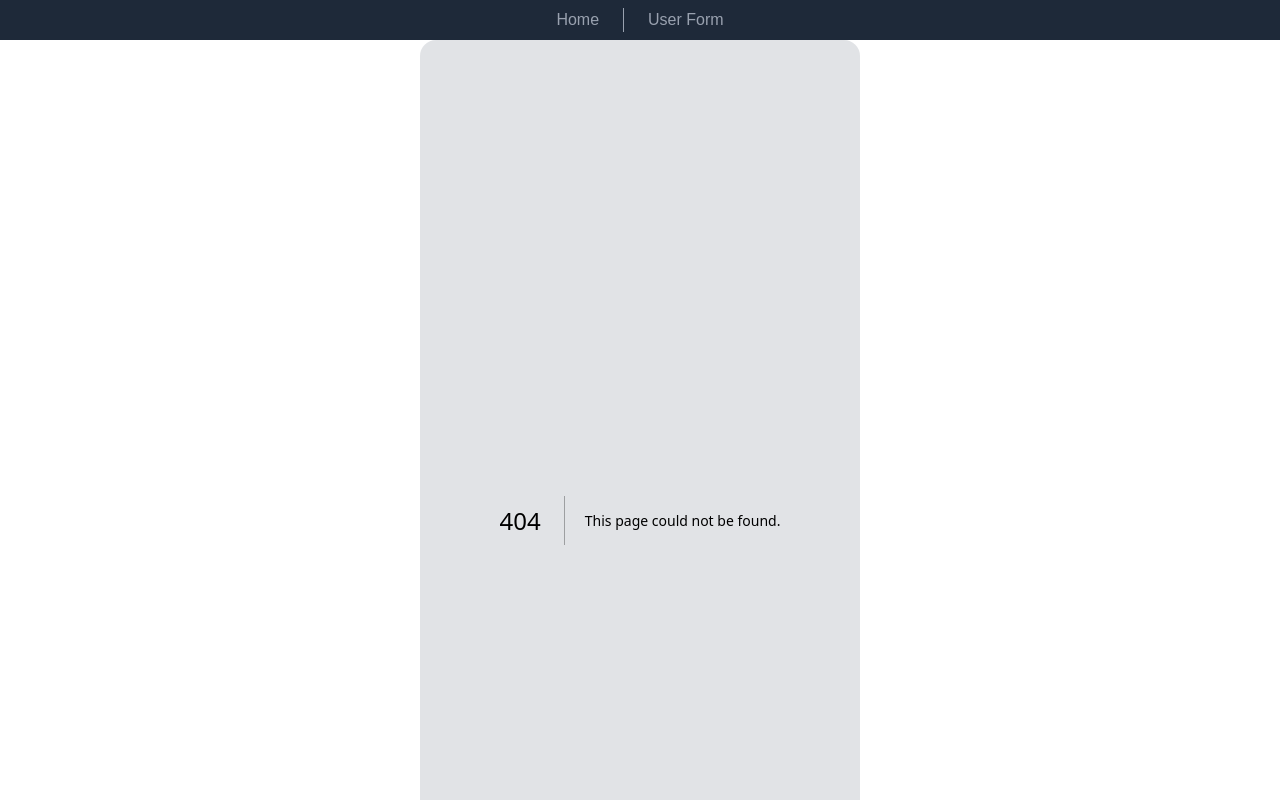
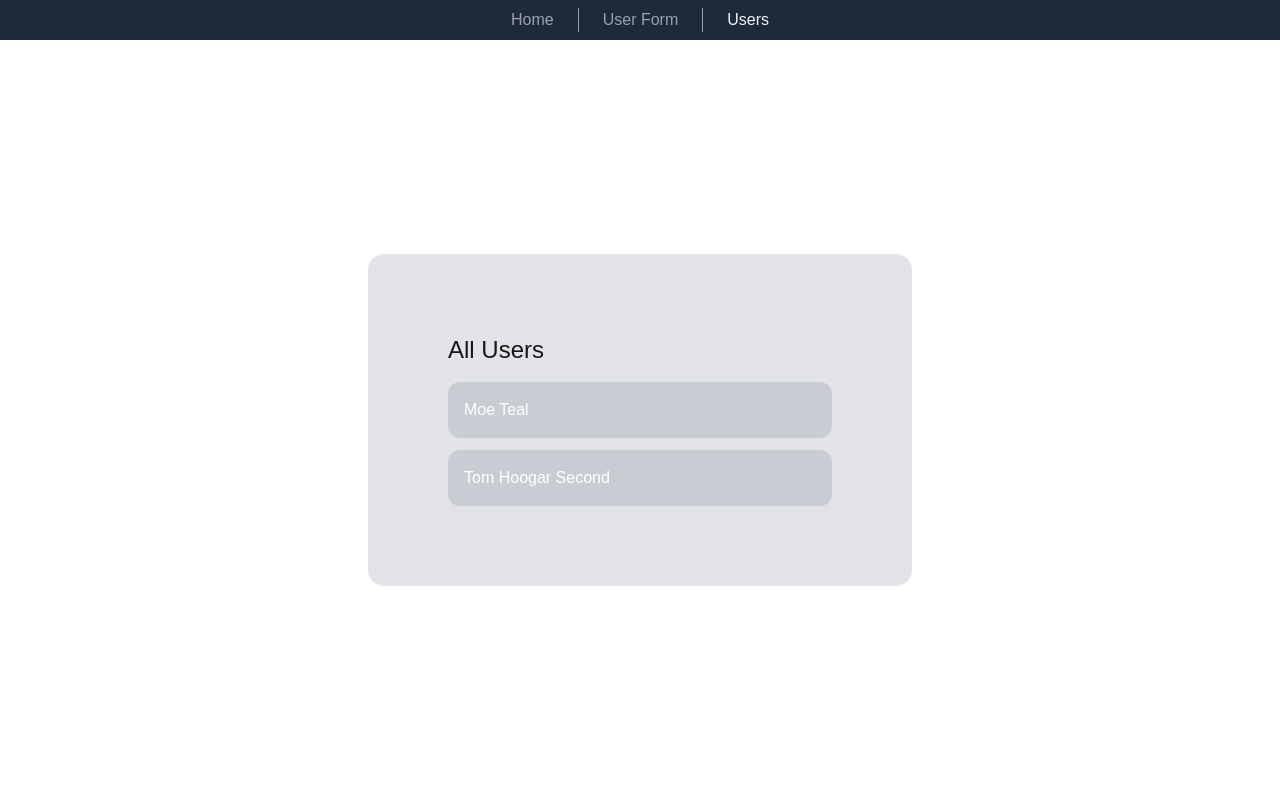
Before and after one commit to p-karwowski-dev/next-user-form-task, a Next.js app: page /users in a window 1280 px wide. Before the commit this address had no page. Shown: the top 800 px of the page. Built offline with nearby package versions, Linux system fonts and the light colour scheme.

Commit message:
added user pages

```diff
--- a/src/actions/user/addUserAction.ts
+++ b/src/actions/user/addUserAction.ts
@@ -1,5 +1,6 @@
 "use server";
 
+import { updateTag } from "next/cache";
 import { addUserService } from "../../services/user/addUserService";
 import { User, UserSchema } from "../../types/user";
 
@@ -36,6 +37,7 @@ export async function addUserAction(_: AddUserActionState, formData: FormData) {
 
   try {
     await addUserService(validatedFields.data);
+    updateTag("users");
   } catch {
     return {
       success: false,
--- /dev/null
+++ b/src/app/users/[userIdx]/page.tsx
@@ -0,0 +1,25 @@
+import { notFound } from "next/navigation";
+import { getUserByIdService } from "../../../services/user/getUserByIdService";
+
+export default async function Page({
+  params,
+}: {
+  params: Promise<{ userIdx: string }>;
+}) {
+  const { userIdx } = await params;
+  const user = await getUserByIdService(Number(userIdx));
+
+  if (!user) notFound();
+
+  return (
+    <div className="flex flex-col gap-4 min-w-sm">
+      <h1 className="text-2xl">User Details</h1>
+      <div className="bg-gray-500/20 rounded-xl p-6 flex flex-col gap-3">
+        <p className="text-white text-lg font-medium">{user.fullName}</p>
+        <p className="text-gray-300">Age: {user.age}</p>
+        <p className="text-gray-300">Country: {user.country}</p>
+        <p className="text-gray-300">Interests: {user.interests.join(", ")}</p>
+      </div>
+    </div>
+  );
+}
--- /dev/null
+++ b/src/app/users/components/UserListLi.tsx
@@ -0,0 +1,22 @@
+"use client";
+
+import { useRouter } from "next/navigation";
+
+export default function UserListLi({
+  fullName,
+  userIdx,
+}: {
+  fullName: string;
+  userIdx: number;
+}) {
+  const router = useRouter();
+
+  return (
+    <li
+      onClick={() => router.push(`/users/${userIdx}`)}
+      className="bg-gray-500/20 rounded-xl p-4 flex flex-col gap-1 cursor-pointer hover:bg-gray-500/40"
+    >
+      <p className="text-white font-medium">{fullName}</p>
+    </li>
+  );
+}
--- /dev/null
+++ b/src/app/users/page.tsx
@@ -0,0 +1,21 @@
+import { getUsersService } from "../../services/user/getUsersService";
+import UserListLi from "./components/UserListLi";
+
+export default async function Page() {
+  const users = await getUsersService();
+
+  return (
+    <div className="flex flex-col gap-4 min-w-sm">
+      <h1 className="text-2xl">All Users</h1>
+      {users.length === 0 ? (
+        <p className="text-gray-400">No users found.</p>
+      ) : (
+        <ul className="flex flex-col gap-3">
+          {users.map((user, i) => (
+            <UserListLi key={i} userIdx={i} fullName={user.fullName} />
+          ))}
+        </ul>
+      )}
+    </div>
+  );
+}
--- a/src/components/nav/Nav.tsx
+++ b/src/components/nav/Nav.tsx
@@ -22,6 +22,13 @@ export default function Nav() {
       >
         User Form
       </Link>
+      <span className="border-l border-gray-400 h-6" />
+      <Link
+        href="/users"
+        className={pathname === "/users" ? activeTabClass : inactiveTabClass}
+      >
+        Users
+      </Link>
     </nav>
   );
 }
--- a/src/services/user/addUserService.ts
+++ b/src/services/user/addUserService.ts
@@ -1,12 +1,12 @@
 import { promises as fs } from "fs";
 import path from "path";
 import { User } from "../../types/user";
+import { getUsersService } from "./getUsersService";
 
 const DB_PATH = path.join(process.cwd(), "public", "users.json");
 
 export async function addUserService(user: User): Promise<void> {
-  const raw = await fs.readFile(DB_PATH, "utf-8");
-  const users: User[] = JSON.parse(raw);
+  const users = await getUsersService();
   users.push(user);
   await fs.writeFile(DB_PATH, JSON.stringify(users, null, 2));
 }
--- /dev/null
+++ b/src/services/user/getUserByIdService.ts
@@ -0,0 +1,9 @@
+import { getUsersService } from "./getUsersService";
+import { User } from "../../types/user";
+
+export async function getUserByIdService(
+  userIdx: number
+): Promise<User | null> {
+  const users = await getUsersService();
+  return users[userIdx] ?? null;
+}
--- /dev/null
+++ b/src/services/user/getUsersService.ts
@@ -0,0 +1,15 @@
+import { promises as fs } from "fs";
+import path from "path";
+import { unstable_cache } from "next/cache";
+import { User } from "../../types/user";
+
+const DB_PATH = path.join(process.cwd(), "public", "users.json");
+
+export const getUsersService = unstable_cache(
+  async (): Promise<User[]> => {
+    const raw = await fs.readFile(DB_PATH, "utf-8");
+    return JSON.parse(raw) as User[];
+  },
+  ["users"],
+  { tags: ["users"] }
+);
```
